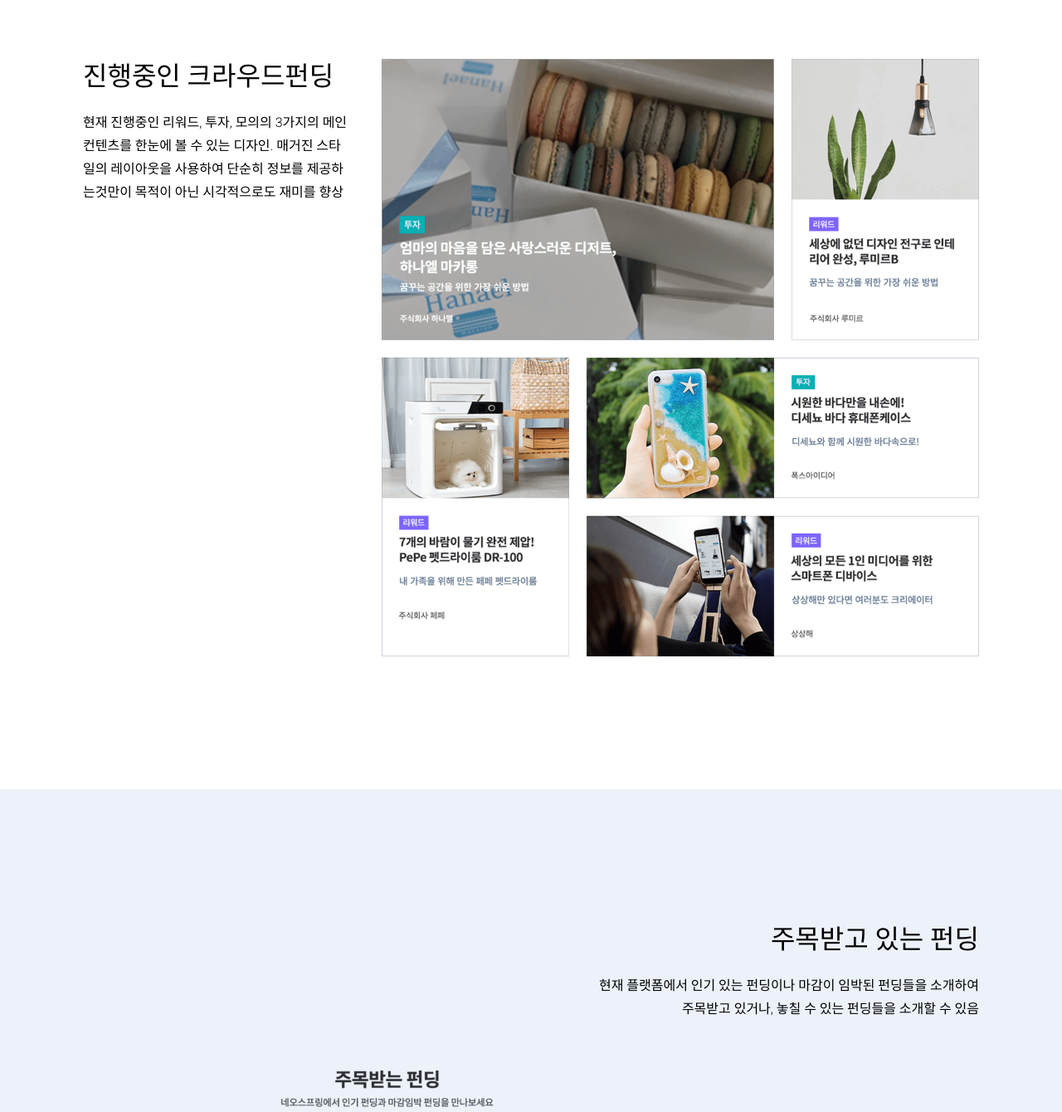
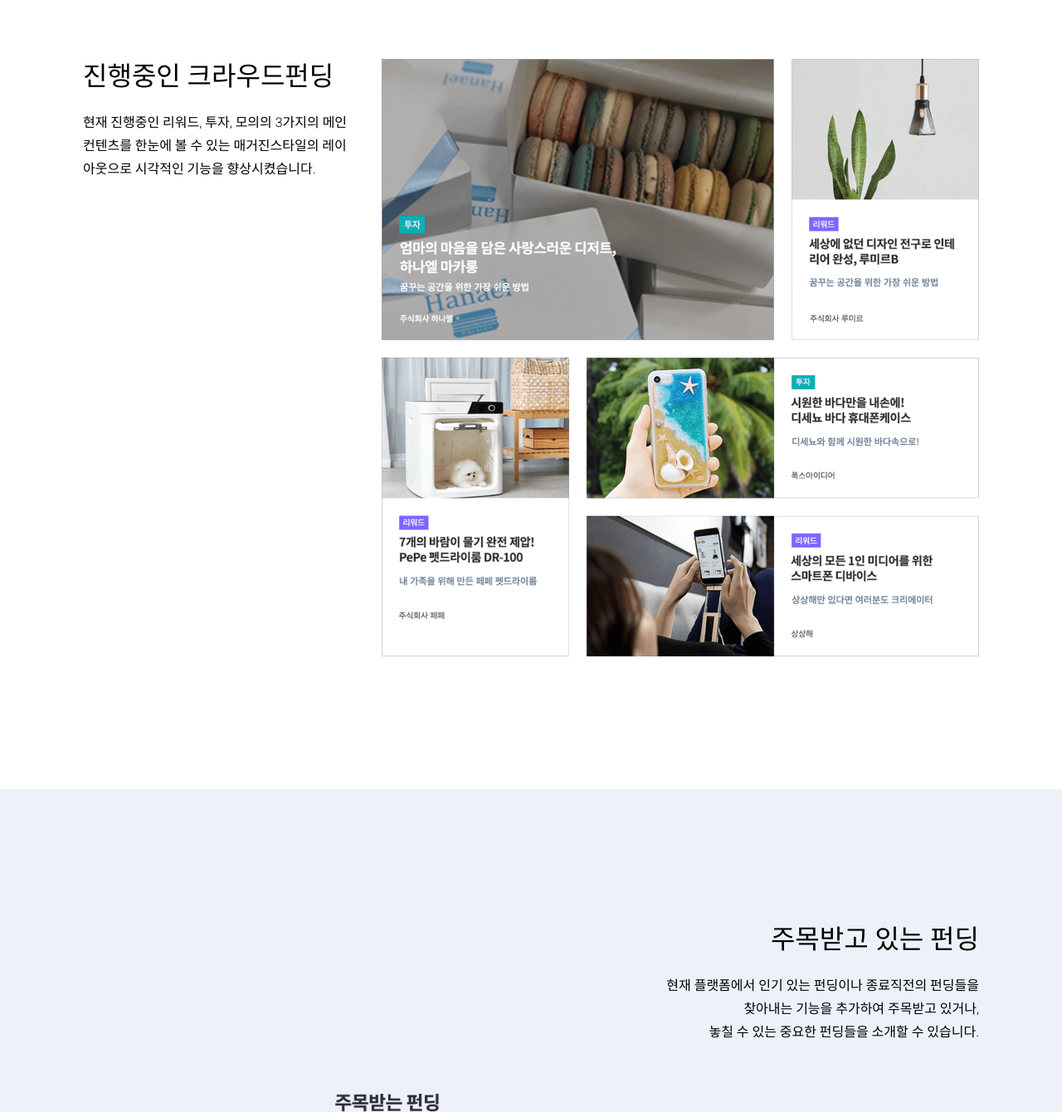
Before and after one commit to lusille/lusille.github.io, a website: page work/work01.html in a window 1280 px wide. Shown: the part 4960-6300 px from the top of the page at 83% size. Drawn offline with nearby package versions, Linux system fonts and the light colour scheme; no server answers.

Commit message:
190614_03

```diff
--- a/work/work01.html
+++ b/work/work01.html
@@ -84,7 +84,7 @@
                                     <div class="work_text" style="width:360px; margin: 0; padding-right: 40px">
                                         <h1 style="font-size: 32px; font-weight: 200; padding-bottom: 20px">진행중인 크라우드펀딩
                                         </h1>
-                                        <p class="work_desc" style="font-size: 16px; font-weight: 200;">현재 진행중인 리워드, 투자, 모의의 3가지의 메인 컨텐츠를 한눈에 볼 수 있는 디자인. 매거진 스타일의 레이아웃을 사용하여 단순히 정보를 제공하는것만이 목적이 아닌 시각적으로도 재미를 향상
+                                        <p class="work_desc" style="font-size: 16px; font-weight: 200;">현재 진행중인 리워드, 투자, 모의의 3가지의 메인 컨텐츠를 한눈에 볼 수 있는 매거진스타일의 레이아웃으로 시각적인 기능을 향상시켰습니다.
                                         </p>
                                     </div>
                                     <div style=""><!-- 그림자 적용안됨 -->
@@ -97,7 +97,7 @@
                                     <div class="work_text" style="margin: 0; padding: 0 0 60px 0; text-align: right">
                                         <h1 style="width:1080px; font-size: 32px; font-weight: 200; padding-bottom: 20px">주목받고 있는 펀딩
                                         </h1>
-                                        <p class="work_desc" style="width:1080px; font-size: 16px; font-weight: 200">현재 플랫폼에서 인기 있는 펀딩이나 마감이 임박된 펀딩들을 소개하여<br>주목받고 있거나, 놓칠 수 있는 펀딩들을 소개할 수 있음
+                                        <p class="work_desc" style="width:1080px; font-size: 16px; font-weight: 200">현재 플랫폼에서 인기 있는 펀딩이나 종료직전의 펀딩들을<br>찾아내는 기능을 추가하여 주목받고 있거나,<br>놓칠 수 있는 중요한 펀딩들을 소개할 수 있습니다.
                                         </p>
                                     </div>
                                     <div style="box-shadow: 10px 10px 10px rgba(0 0 0 0.1)"><!-- 그림자 적용안됨 -->
@@ -110,7 +110,7 @@
                                     <div class="work_text" style="width:360px; margin: 0; padding-right: 40px">
                                         <h1 style="font-size: 32px; font-weight: 200; padding-bottom: 20px; color: #fff">플랫폼 정보 공유
                                         </h1>
-                                        <p class="work_desc" style="font-size: 16px; font-weight: 200; color: #fff">블로그에서 전하는 다양한 정보와 현재 진행중인 펀딩의 새소식, 기업들의 성장스토리 최신 정보를 제공
+                                        <p class="work_desc" style="font-size: 16px; font-weight: 200; color: #fff">따로 운영중인 네오스프링 블로그에서 전하는 다양한 정보와 현재 진행중인 펀딩의 새소식과 기업홈에서 작정한 기업들의 성장스토리 등 다양한 최근 정보를 보여줍니다.
                                         </p>
                                     </div>
                                     <div style="box-shadow: 10px 10px 10px rgba(0 0 0 0.1)"><!-- 그림자 적용안됨 -->
```
